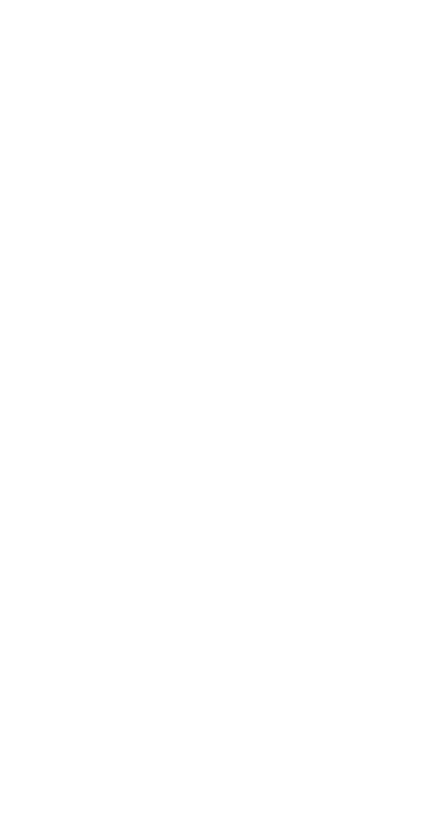
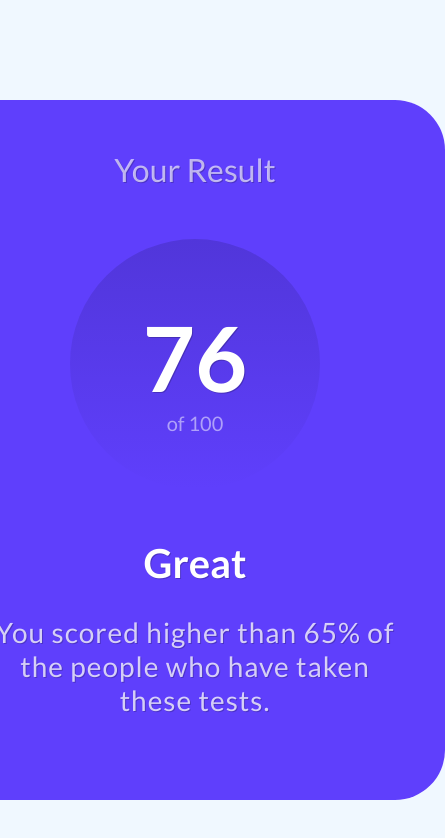
Before and after one commit to BB-WEX/James-Result-Summary, a plain HTML site: page index.html in a window 390 px wide. Shown: the whole page, 445 px wide, since content can reach past the window. Drawn offline with Linux system fonts and the light colour scheme.

Commit message:
Finished the left left side of the desktop page but need to complete the rigth before creating the new branch for the mobile version

```diff
--- a/index.html
+++ b/index.html
@@ -7,6 +7,21 @@
     <link rel="stylesheet" href="script.css">
 </head>
 <body>
+    <div class="container">
+        <div class="content">
+            <div class="left-content">
+                <h1>Your Result</h1>
+                <div class="score">
+                    <h1>76</h1>
+                    <h2>of 100</h2>
+                </div>
+                <h3>Great</h3>
+                <p>You scored higher than 65% of the people who have taken these tests.</p>
+            </div>
+            <div class="right-content">
 
+            </div>
+        </div>
+    </div>
 </body>
 </html>
--- a/script.css
+++ b/script.css
@@ -0,0 +1,90 @@
+@import url('https://fonts.googleapis.com/css2?family=Lato:ital,wght@0,100;0,300;0,400;0,700;0,900;1,100;1,300;1,400;1,700;1,900&family=Roboto:ital,wght@0,100..900;1,100..900&display=swap');
+
+
+* {
+    font-family: "Lato", sans-serif;
+}
+
+body {
+    margin: 0px;
+    box-sizing: border-box;
+    background-color: aliceblue;
+    text-shadow: 1px 1px rgba(0, 0, 0, 0.205);
+}
+
+.container{
+    display: flex;
+    justify-content: center;
+    align-items: center;
+    margin-top: 100px;
+}
+
+
+.content {
+    width: 1000px;
+    height: 700px;
+    background-color: white;
+    display: inherit;
+    flex-direction: row;
+    border-radius: 50px;
+}
+
+.left-content {
+    width: 500px;
+    flex-direction: column;
+    display: inherit;
+    justify-content: flex-start;
+    align-items: center;
+    background-color: rgb(95, 63, 252);
+    border-radius: 50px;
+}
+
+.left-content h1 {
+    font-weight: 500;
+    width: fit-content;
+    margin: 0px;
+    color: rgba(255, 255, 255, 0.644);
+    margin: 50px 0px 50px 0px;
+}
+
+.score {
+    width: 250px;
+    height: 250px;
+    display: flex;
+    justify-content: center;
+    align-items: center;
+    flex-direction: column;
+    background-image: linear-gradient(rgb(81, 54, 218), rgb(95, 63, 252));
+    border-radius: 50%;
+    margin: 0px 0px 20px 0px;
+}
+
+.score h1 {
+    font-size: 90px;
+    font-weight: 700;
+    color: white;
+    margin: 10px 0px 0px 0px;
+
+}
+
+.score h2 {
+    color: rgba(255, 255, 255, 0.514);
+    font-weight: 400;
+    margin: 0px;
+    font-size: 20px;
+    text-shadow: none;
+}
+
+.left-content h3 {
+    color: white;
+    font-size: 40px;
+    margin: 30px 0px 0px 0px;
+}
+
+.left-content p {
+    width: 400px;
+    font-size: 28px;
+    text-align: center;
+    color: rgba(255, 255, 255, 0.76);
+    letter-spacing: 1px;
+}
```
Also changed, not shown: imgs/desktop.jpg (added), imgs/mobile.jpg (added).
